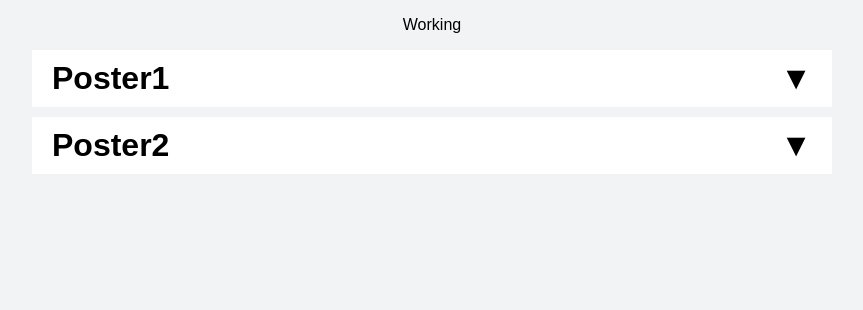
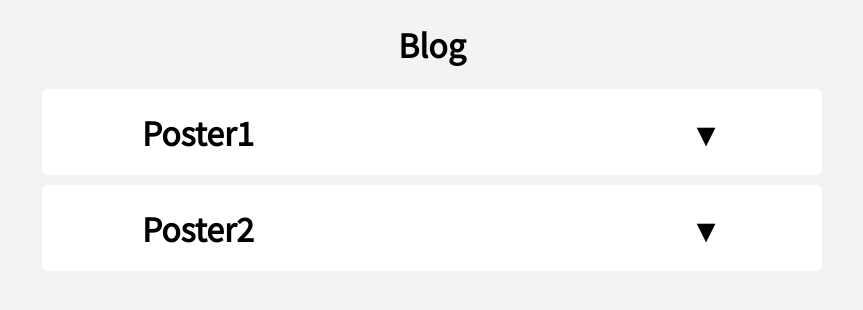
Before and after one commit to KimSickal/blog, a React (Create React App) app: page / in a window 1280 px wide. Shown: the top 310 px of the page, without its empty margins (208-1071 px from the left). Built offline with nearby package versions, Linux system fonts and the light colour scheme; the HTML template or start-up script is replaced by a standard one.

Commit message:
seperate app.tsx into container & add typeface (Noto Sans KR)

```diff
--- a/public/index.html
+++ b/public/index.html
@@ -1,6 +1,8 @@
 <!DOCTYPE html>
 <html lang="en">
+
 <head>
+  <link href="https://fonts.googleapis.com/css?family=Noto+Sans+KR" rel="stylesheet">
   <meta charset="utf-8">
   <meta name="viewport" content="width=device-width, initial-scale=1, shrink-to-fit=no">
   <meta name="theme-color" content="#000000">
@@ -21,6 +23,7 @@
     -->
   <title>Blog</title>
 </head>
+
 <body>
   <noscript>
     You need to enable JavaScript to run this app.
@@ -37,4 +40,5 @@
       To create a production bundle, use `npm run build` or `yarn build`.
     -->
 </body>
+
 </html>
--- a/src/App.css
+++ b/src/App.css
@@ -3,7 +3,3 @@
   flex-direction: column;
   align-items: stretch;
 }
-
-.App > p {
-  text-align: center;
-}
--- a/src/App.tsx
+++ b/src/App.tsx
@@ -1,7 +1,7 @@
 import * as React from 'react';
 import './App.css';
-import { ArtworkComponent } from './v1/components/ArtworkComponent';
 import { ImagePost } from './v1/models/Posts';
+import { V1Container } from './v1/V1Container';
 
 interface ComponentStates {
   data: ImagePost[];
@@ -26,19 +26,7 @@ class App extends React.Component<{}, ComponentStates> {
     let maxWidth = Math.max(Math.min(document.body.clientWidth, 800), 400);
     return (
       <div className="App" style={{ width: maxWidth }}>
-        <p>
-          Working
-        </p>
-        {
-          this.state.data.map((value, i) => {
-            return <ArtworkComponent
-              images={value.images}
-              markdownAddress={value.text}
-              title={value.title}
-              key={i}
-            />
-          })
-        }
+        <V1Container data={this.state.data} />
       </div>
     );
   }
--- a/src/index.css
+++ b/src/index.css
@@ -3,6 +3,7 @@ body {
   padding: 0;
   display: flex;
   justify-content: center;
-  font-family: sans-serif;
+  font-family: 'Noto Sans KR', sans-serif;
+  font-weight: 100;
   background-color: #f1f3f5;
 }
--- /dev/null
+++ b/src/v1/V1Container.css
@@ -0,0 +1,9 @@
+.Container {
+    display: flex;
+    flex-direction: column;
+    align-items: stretch;
+  }
+
+  .Container > h1 {
+    text-align: center;
+  }
--- /dev/null
+++ b/src/v1/V1Container.tsx
@@ -0,0 +1,33 @@
+import * as React from 'react';
+import './V1Container.css';
+import { ArtworkComponent } from './components/ArtworkComponent';
+import { ImagePost } from './models/Posts';
+
+interface ComponentProps {
+  data: ImagePost[];
+}
+
+export class V1Container extends React.Component<ComponentProps> {
+  constructor(props: ComponentProps) {
+    super(props);
+  }
+  public render() {
+    return (
+      <div className="Container">
+        <h1>
+          Blog
+        </h1>
+        {
+          this.props.data.map((value, i) => {
+            return <ArtworkComponent
+              images={value.images}
+              markdownAddress={value.text}
+              title={value.title}
+              key={i}
+            />
+          })
+        }
+      </div>
+    );
+  }
+}
--- a/src/v1/styles/ArtworkComponent.css
+++ b/src/v1/styles/ArtworkComponent.css
@@ -2,9 +2,13 @@
     display: flex;
     flex-direction: column;
     background-color: white;
-    margin-bottom: 10px;
-    padding-left: 20px;
-    padding-right: 20px;
+    margin: 10px;
+    margin-top: 0px;
+    padding-top: 10px;
+    padding-bottom: 10px;
+    border-radius: 5px;
+    padding-left: 100px;
+    padding-right: 100px;
 }
 .Title {
     display: flex;
```
Also changed, not shown: 1 other file (tests, documents, lock files or other folders). Lines whose indentation alone changed are shown as unchanged.
